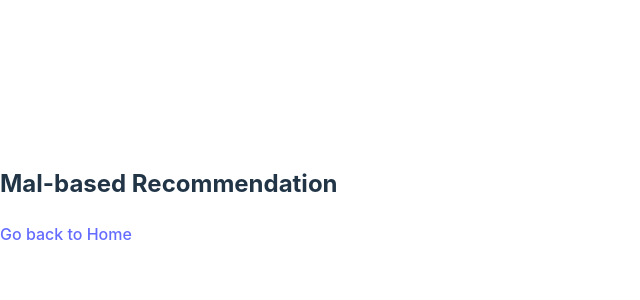
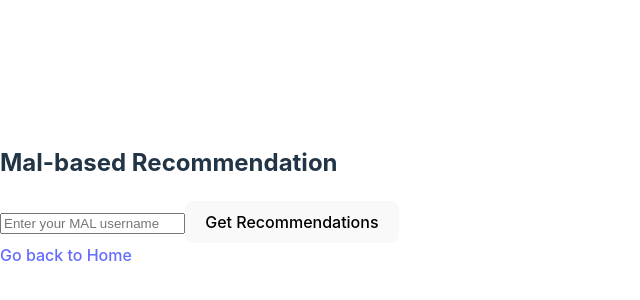
Before and after one commit to sl-shen/Anime-Recommendation-WebApplication, a React (Vite) app in the folder Client/: page /mal in a window 1280 px wide. Shown: the part 204-504 px from the top of the page, without its empty margins (0-640 px from the left). Built offline with nearby package versions, Linux system fonts and the light colour scheme.

Commit message:
added frontend component on mal page for mal-similar-user-based anime recommendation

```diff
--- a/Client/src/component/mal_compotent.tsx
+++ b/Client/src/component/mal_compotent.tsx
@@ -0,0 +1,100 @@
+import React, { useState } from 'react';
+import axios from 'axios';
+
+const AnimeRecommendations = () => {
+  const [username, setUsername] = useState('');
+  const [similarUser, setSimilarUser] = useState('');
+  const [recommendations, setRecommendations] = useState([]);
+  const [totalRecommendations, setTotalRecommendations] = useState(0);
+  const [recommendationCount, setRecommendationCount] = useState(0);
+  const [displayedRecommendations, setDisplayedRecommendations] = useState([]);
+  const [loading, setLoading] = useState(false);
+  const [error, setError] = useState('');
+
+  const handleSubmit = async (e) => {
+    e.preventDefault();
+    setLoading(true);
+    setError('');
+    setSimilarUser('');
+    setRecommendations([]);
+    setTotalRecommendations(0);
+    setDisplayedRecommendations([]);
+
+    try {
+      const response = await axios.get(`http://localhost:8000/anime-recommendations/${username}`);
+      setSimilarUser(response.data.similar_user);
+      setRecommendations(response.data.recommendations);
+      setTotalRecommendations(response.data.recommendations.length);
+    } catch (error) {
+      setError('Error fetching recommendations. Please try again.');
+    } finally {
+      setLoading(false);
+    }
+  };
+
+  const handleShowRecommendations = () => {
+    setDisplayedRecommendations(recommendations.slice(0, recommendationCount));
+  };
+
+  return (
+    <div>
+      <form onSubmit={handleSubmit}>
+        <input
+          type="text"
+          value={username}
+          onChange={(e) => setUsername(e.target.value)}
+          placeholder="Enter your MAL username"
+          required
+        />
+        <button type="submit" disabled={loading}>
+          {loading ? 'Loading...' : 'Get Recommendations'}
+        </button>
+      </form>
+
+      {error && <p style={{ color: 'red' }}>{error}</p>}
+
+      {similarUser && (
+        <div>
+          <h3>Similar User: {similarUser}</h3>
+          <a
+            href={`https://myanimelist.net/profile/${similarUser}`}
+            target="_blank"
+            rel="noopener noreferrer"
+          >
+            View Profile
+          </a>
+        </div>
+      )}
+
+      {totalRecommendations > 0 && (
+        <div>
+          <h3>Total recommendations: {totalRecommendations}</h3>
+          <input
+            type="number"
+            value={recommendationCount}
+            onChange={(e) => setRecommendationCount(Math.min(parseInt(e.target.value), totalRecommendations))}
+            placeholder="How many recommendations?"
+            min="1"
+            max={totalRecommendations}
+          />
+          <button onClick={handleShowRecommendations}>Show Recommendations</button>
+        </div>
+      )}
+
+      {displayedRecommendations.length > 0 && (
+        <div>
+          <h3>Recommended Anime:</h3>
+          <ul>
+            {displayedRecommendations.map((anime, index) => (
+              <li key={index}>
+                {anime.title}
+              </li>
+            ))}
+          </ul>
+        </div>
+      )}
+    </div>
+  );
+};
+
+export default AnimeRecommendations;
--- a/Client/src/pages/Mal_page.tsx
+++ b/Client/src/pages/Mal_page.tsx
@@ -1,10 +1,11 @@
 import React from 'react';
 import { Link } from 'react-router-dom';
-
+import AnimeRecommendations from '../component/Mal_compotent'
 const mal = () => {
     return (
         <div>
             <h2>Mal-based Recommendation</h2>
+            <AnimeRecommendations/>
             <Link to="/">Go back to Home</Link>
         </div>
     )
```
